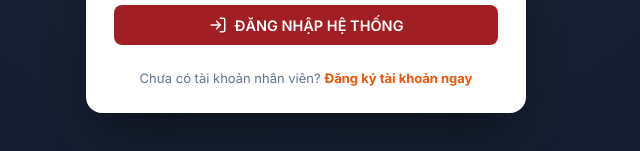
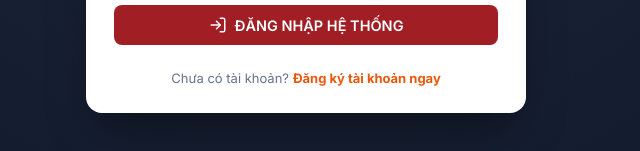
Before and after one commit to Huy31/report-app, a Next.js app: page /login in a window 1280 px wide. Shown: the part 535-686 px from the top of the page, without its empty margins (334-974 px from the left). Built offline with nearby package versions, Linux system fonts and the light colour scheme; no server answers; the database is empty.

Commit message:
Sửa lại login

```diff
--- a/src/app/login/page.tsx
+++ b/src/app/login/page.tsx
@@ -231,7 +231,7 @@ export default function LoginPage() {
 
           {/* Register trigger */}
           <div style={{ marginTop: '20px', textAlign: 'center' }}>
-            <span style={{ fontSize: '13px', color: '#64748b' }}>Chưa có tài khoản nhân viên? </span>
+            <span style={{ fontSize: '13px', color: '#64748b' }}>Chưa có tài khoản? </span>
             <button
               type="button"
               onClick={() => setIsRegisterOpen(true)}
```
